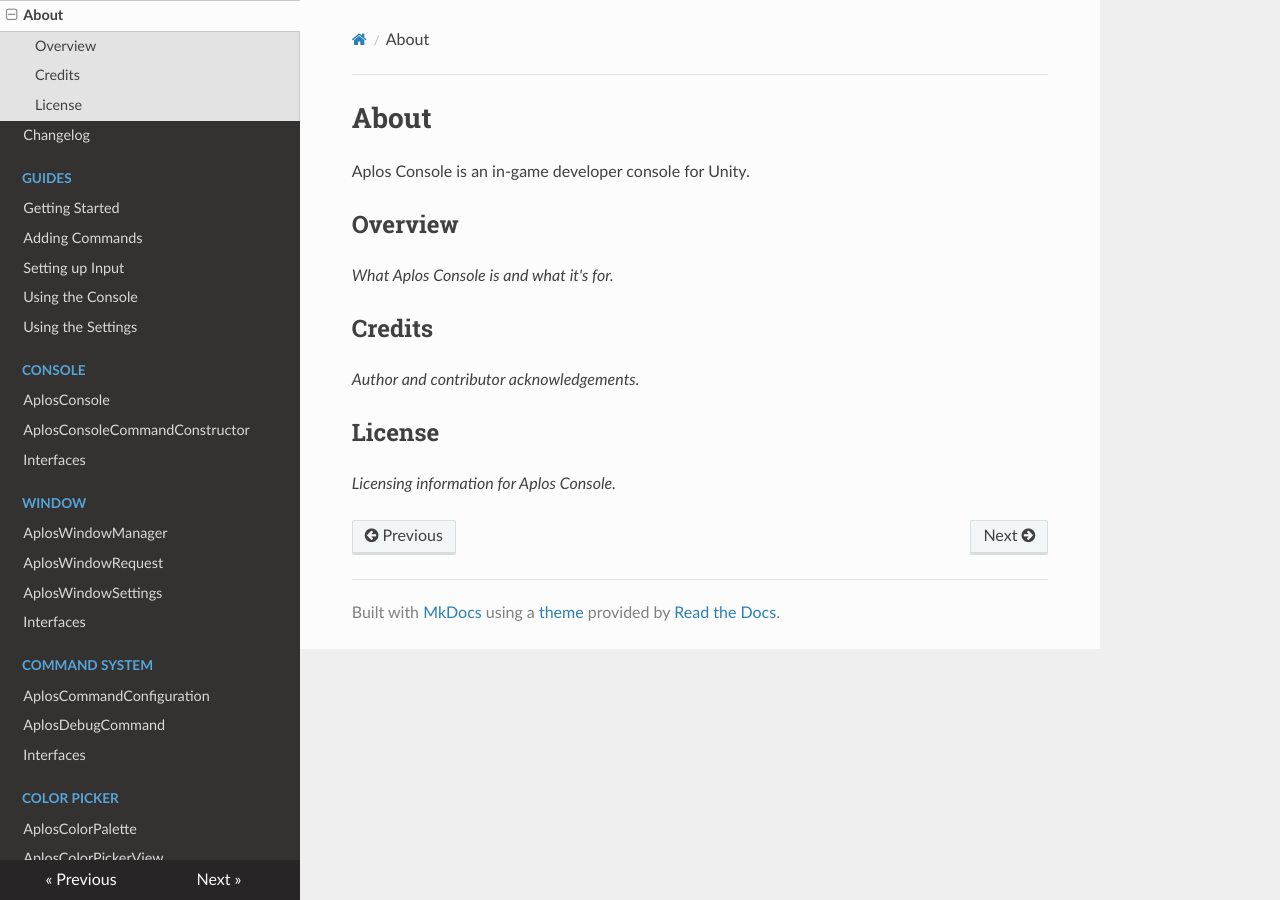
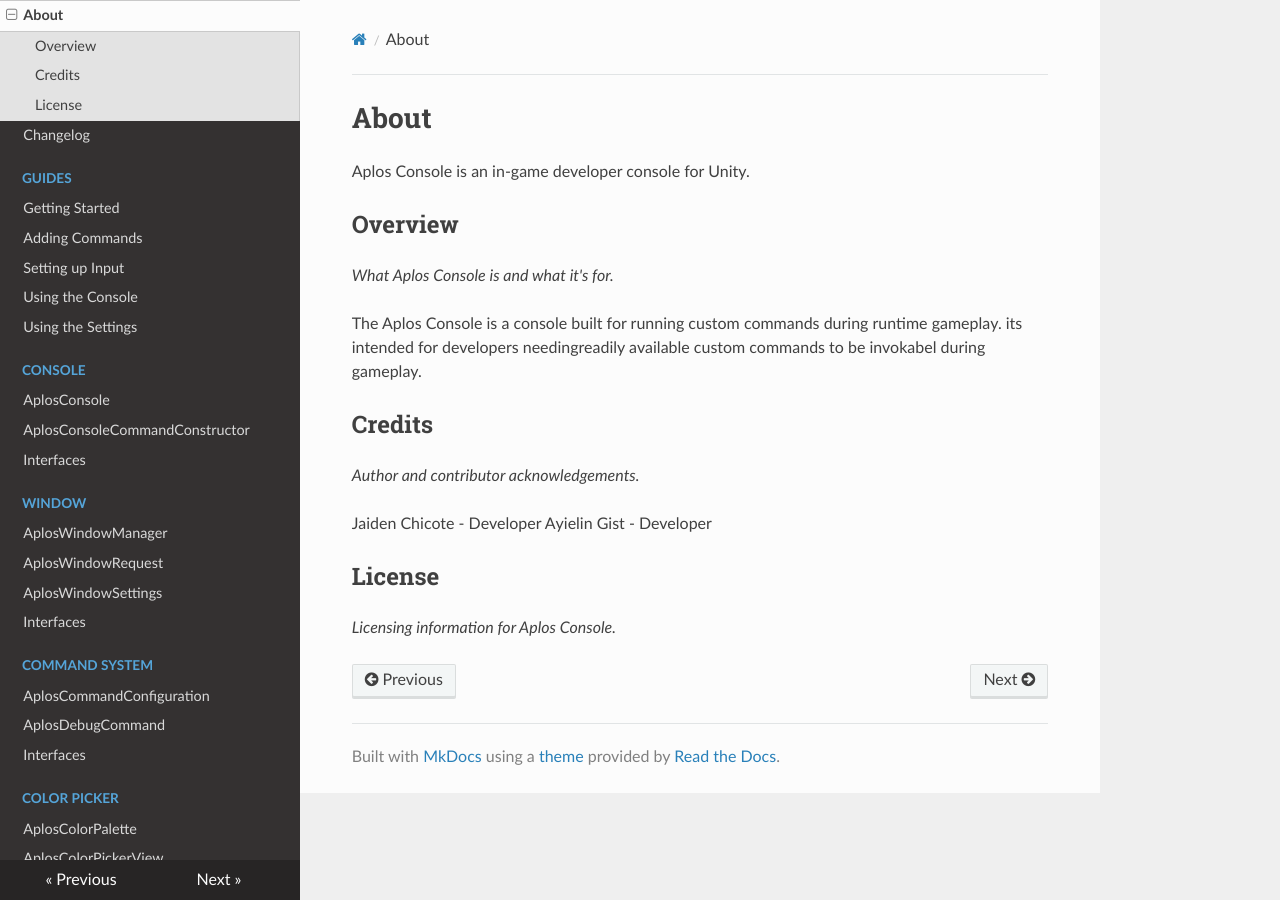
Before and after one commit to jChicote/aplos-console-documentation.github.io, an MkDocs documentation site: the page built from docs/about.md, in a window 1280 px wide. Built offline with MkDocs 1.6.1, drawn with Linux system fonts in a browser that asks for light colours; nearby versions of some CDN libraries.

Commit message:
Update about.md

```diff
--- a/docs/about.md
+++ b/docs/about.md
@@ -6,10 +6,15 @@
 
 _What Aplos Console is and what it's for._
 
+The Aplos Console is a console built for running custom commands during runtime gameplay. its intended for developers needingreadily available custom commands to be invokabel during gameplay.
+
 ## Credits
 
 _Author and contributor acknowledgements._
 
+Jaiden Chicote - Developer
+Ayielin Gist - Developer
+
 ## License
 
 _Licensing information for Aplos Console._
```
